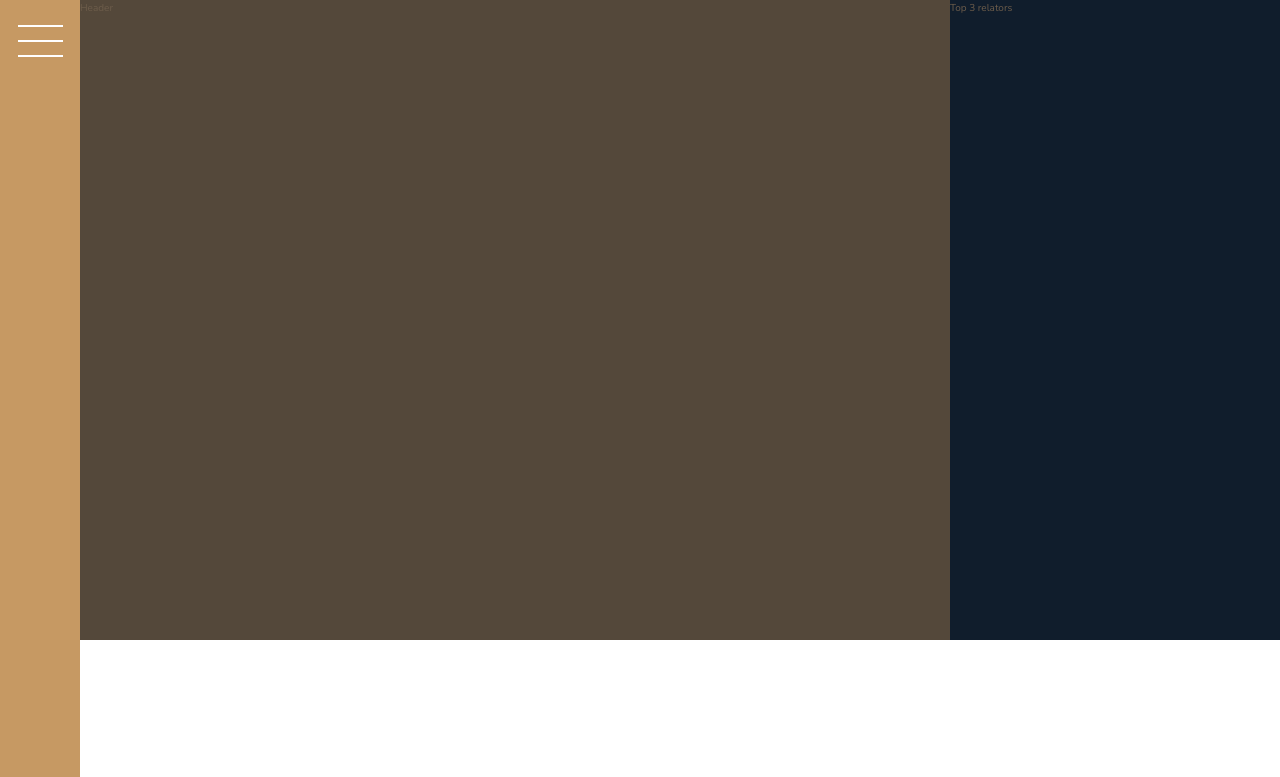
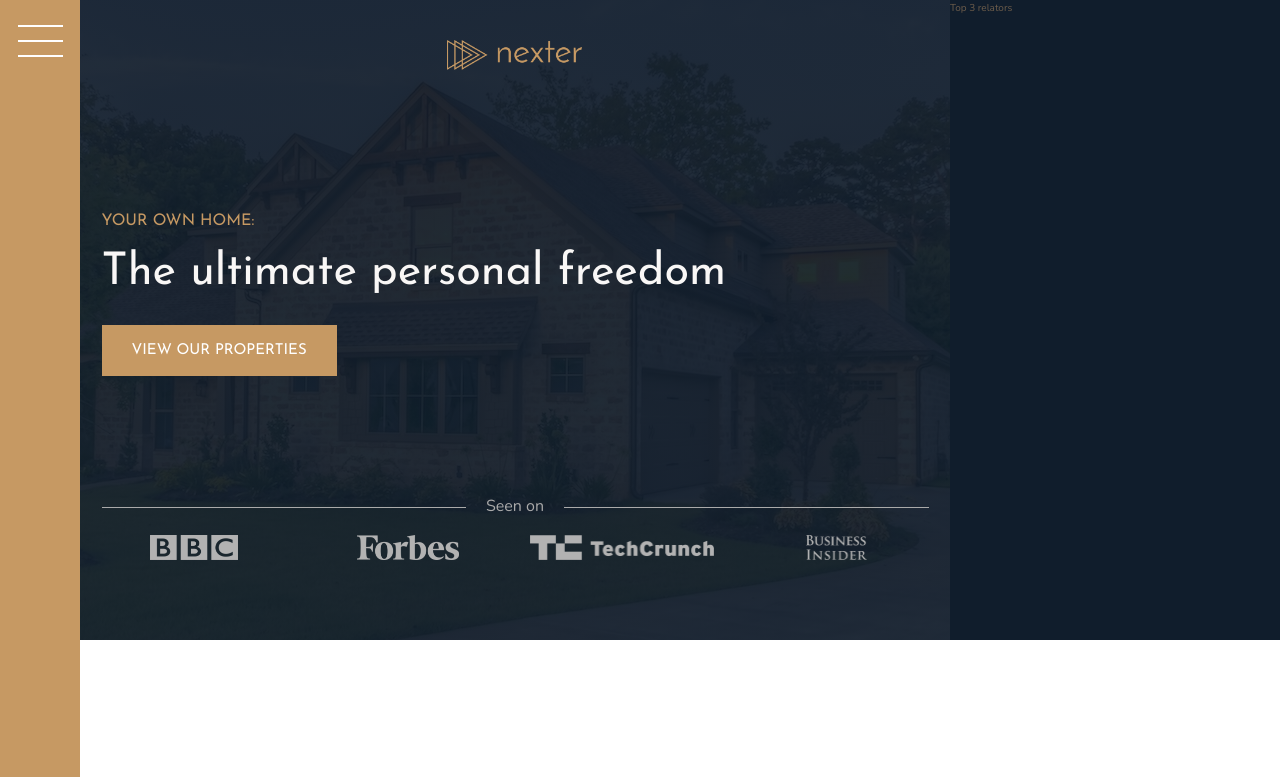
Before and after one commit to ese-varo/nexter-css, a website: page index.html in a window 1280 px wide. Shown: the top 777 px of the page. Drawn offline with nearby package versions, Linux system fonts and the light colour scheme.

Commit message:
Add styles to header section

```diff
--- a/index.html
+++ b/index.html
@@ -17,7 +17,18 @@
     </aside>
 
     <header class="header">
-      Header
+      <img class="header__logo" src="img/logo.png" alt="Nexter logo">
+      <h3 class="heading-3">Your own home:</h3>
+      <h1 class="heading-1">The ultimate personal freedom</h1>
+      <button class="btn header__btn">View our properties</button>
+      <div class="header__seenon-text">Seen on</div>
+      <div class="header__seenon-logos">
+        <img src="img/logo-bbc.png" alt="Seen on logo 1">
+        <img src="img/logo-forbes.png" alt="Seen on logo 2">
+        <img src="img/logo-techcrunch.png" alt="Seen on logo 3">
+        <img src="img/logo-bi.png" alt="Seen on logo 4">
+      </div>
+
     </header>
 
     <div class="realtors">
--- a/sass/_header.scss
+++ b/sass/_header.scss
@@ -0,0 +1,55 @@
+.header {
+  background-color: $color-grey-dark-1;
+  grid-column: full-start / col-end 6;
+  background-image: linear-gradient(rgba($color-secondary, .93), rgba($color-secondary, .93)), url(../img/hero.jpeg);
+  background-size: conver;
+  background-position: center;
+  padding: 8rem;
+  padding-top: 4rem;
+
+  display: grid;
+  grid-template-rows: 1fr min-content 6rem 1fr;
+  grid-template-columns: max-content;
+  grid-row-gap: 1.5rem;
+  justify-content: center;
+
+  &__logo {
+    height: 3rem;
+    justify-self: center;
+  }
+
+  &__btn {
+    align-self: start;
+    justify-self: start;
+  }
+
+  &__seenon-text {
+    display: grid;
+    grid-template-columns: 1fr max-content 1fr;
+    grid-gap: 2rem;
+    align-items: center;
+
+    font-size: 1.6rem;
+    color: $color-grey-light-2;
+
+    &::before,
+    &::after {
+      content: "";
+      height: 1px;
+      display: block;
+      background-color: currentColor;
+    }
+  }
+
+  &__seenon-logos {
+    display: grid;
+    grid-template-columns: repeat(4, 1fr);
+    grid-column-gap: 3rem;
+    justify-items: center;
+
+    img {
+      height: 2.5rem;
+      filter: brightness(70%);
+    }
+  }
+}
--- a/sass/_typography.scss
+++ b/sass/_typography.scss
@@ -5,6 +5,9 @@
 
 .heading-1 {
   @extend %heading;
+  font-size: 4.5rem;
+  color: $color-grey-light-1;
+  line-height: 1;
 }
 
 .heading-2 {
```
Also changed, not shown: css/style.css.
